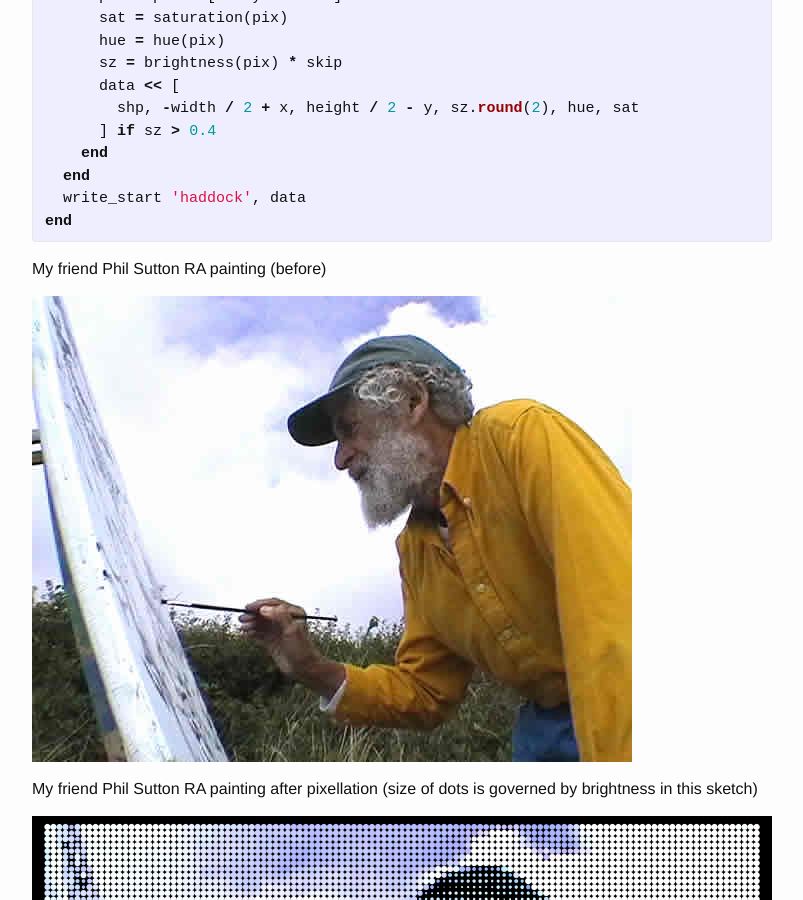
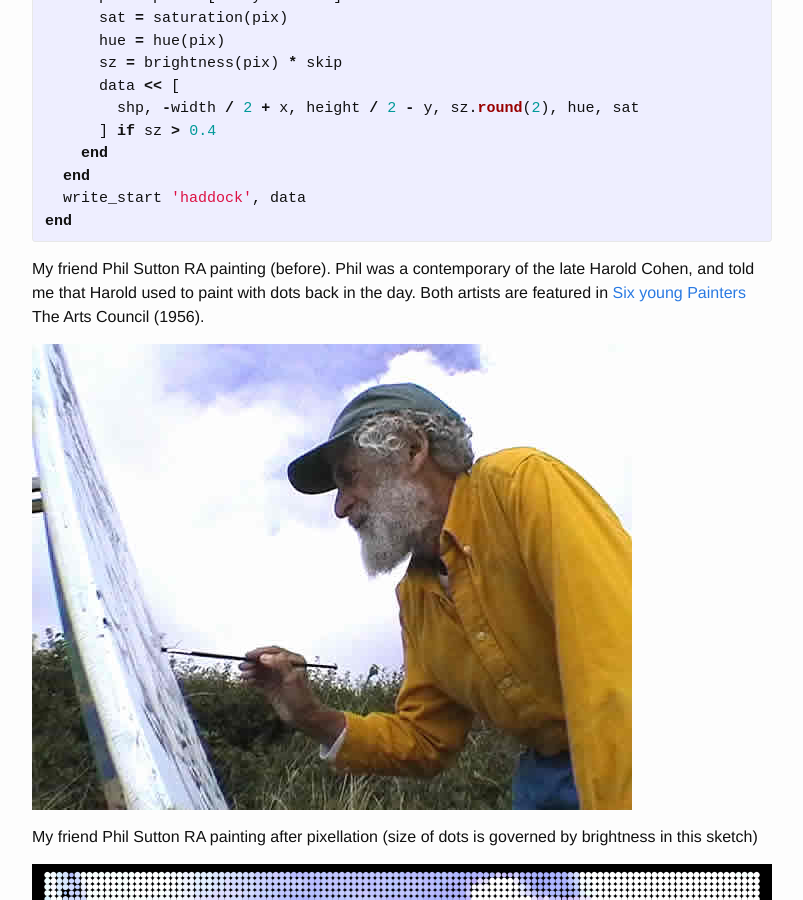
Before and after one commit to monkstone/monkstone.github.com, a Jekyll site: the page built from _posts/2016-06-15-pixellation.md, in a window 1280 px wide and 900 px high, scrolled down 2193 px. Shown: the whole window, without its empty margins (238-1041 px from the left). Built offline with Jekyll 4.4.1, drawn with Linux system fonts in a browser that asks for light colours.

Commit message:
add link

```diff
--- a/_posts/2016-06-15-pixellation.md
+++ b/_posts/2016-06-15-pixellation.md
@@ -104,7 +104,7 @@ end
 
 {% endhighlight %}
 
-My friend Phil Sutton RA painting (before)
+My friend Phil Sutton RA painting (before). Phil was a contemporary of the late Harold Cohen, and told me that Harold used to paint with dots back in the day. Both artists are featured in [Six young Painters][six] The Arts Council (1956).
 
 <img src="/assets/before.png" />
 
@@ -115,3 +115,4 @@ My friend Phil Sutton RA painting after pixellation (size of dots is governed by
 [context]:http://www.contextfreeart.org
 [jruby_art]:https://ruby-processing.github.io/index.html
 [file_chooser]:http://ruby-processing.github.io/classes/chooser
+[six]:https://www.amazon.co.uk/Six-Young-Painters-Michael-Andrews/dp/B00NRMKB6G
```
